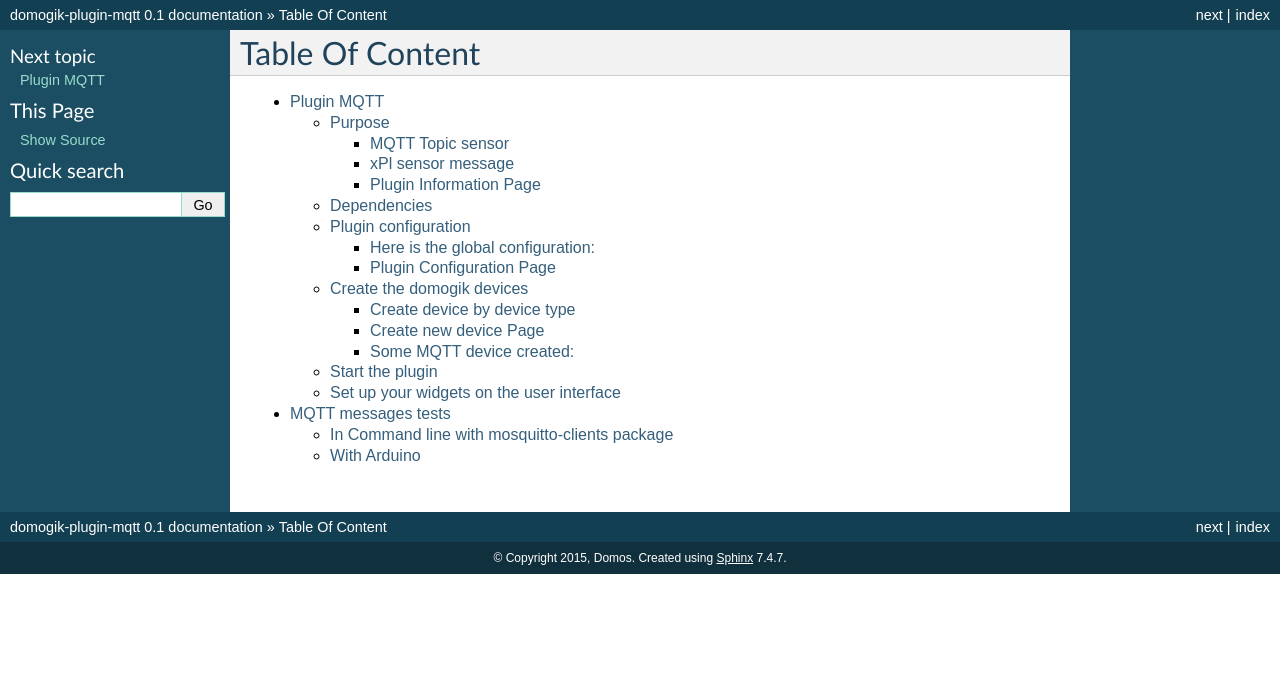
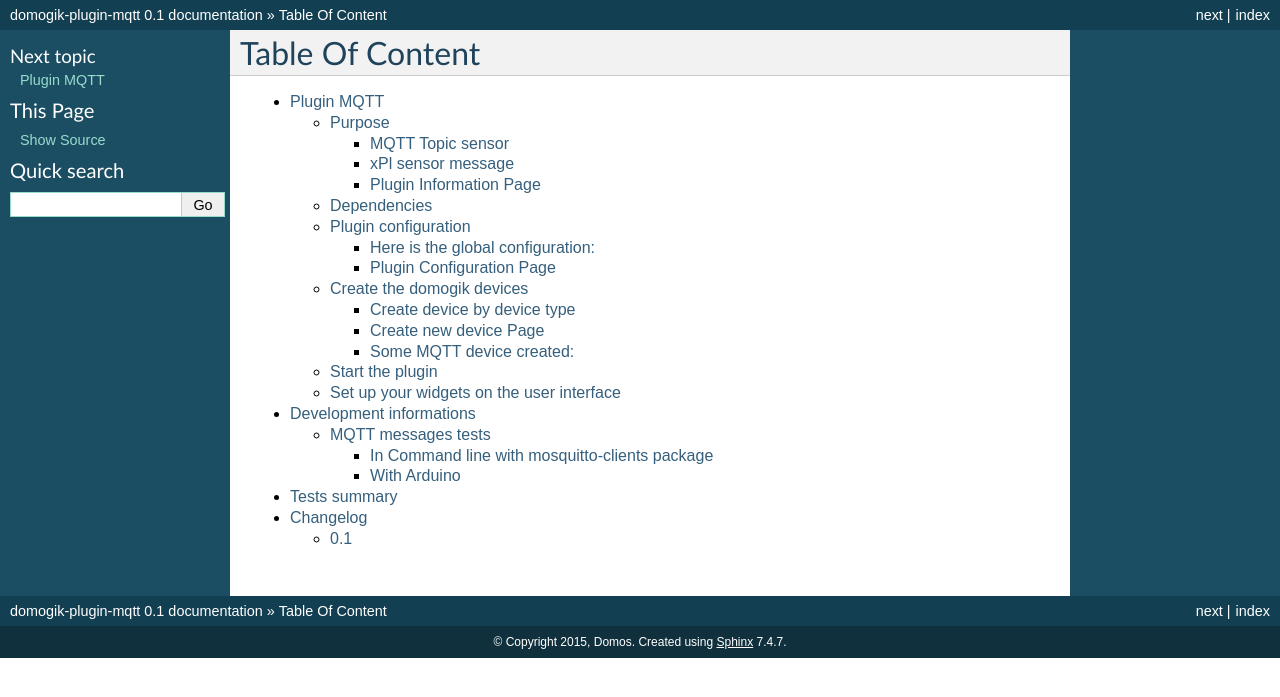
Before and after one commit to vdomos/domogik-plugin-mqtt, a Sphinx documentation site: the page built from docs/index.txt, in a window 1280 px wide. Shown: the top 697 px of the page. Built offline with Sphinx 7.4.7, drawn with Linux system fonts in a browser that asks for light colours.

Commit message:
Doc update

```diff
--- a/docs/changelog.txt
+++ b/docs/changelog.txt
@@ -0,0 +1,8 @@
+=========
+Changelog
+=========
+
+0.1
+===
+
+* Plugin creation
--- a/docs/index.txt
+++ b/docs/index.txt
@@ -6,5 +6,6 @@ Table Of Content
 .. toctree::
 
     /mqtt
+    /dev
+    /tests
     /changelog
-    /annexes
--- a/docs/mqtt.txt
+++ b/docs/mqtt.txt
@@ -125,7 +125,7 @@ Create new device Page
 
 
 Some MQTT device created:
-------------------------
+-------------------------
 
 .. image:: Domogik_MQTT_Plugin_4.png
 
--- a/docs/tests.txt
+++ b/docs/tests.txt
@@ -0,0 +1,5 @@
+=============
+Tests summary
+=============
+
+N/A
```
Also changed, not shown: docs/annexes.txt (deleted, +0 -24 lines), docs/dev.txt (+33 -0 lines).
